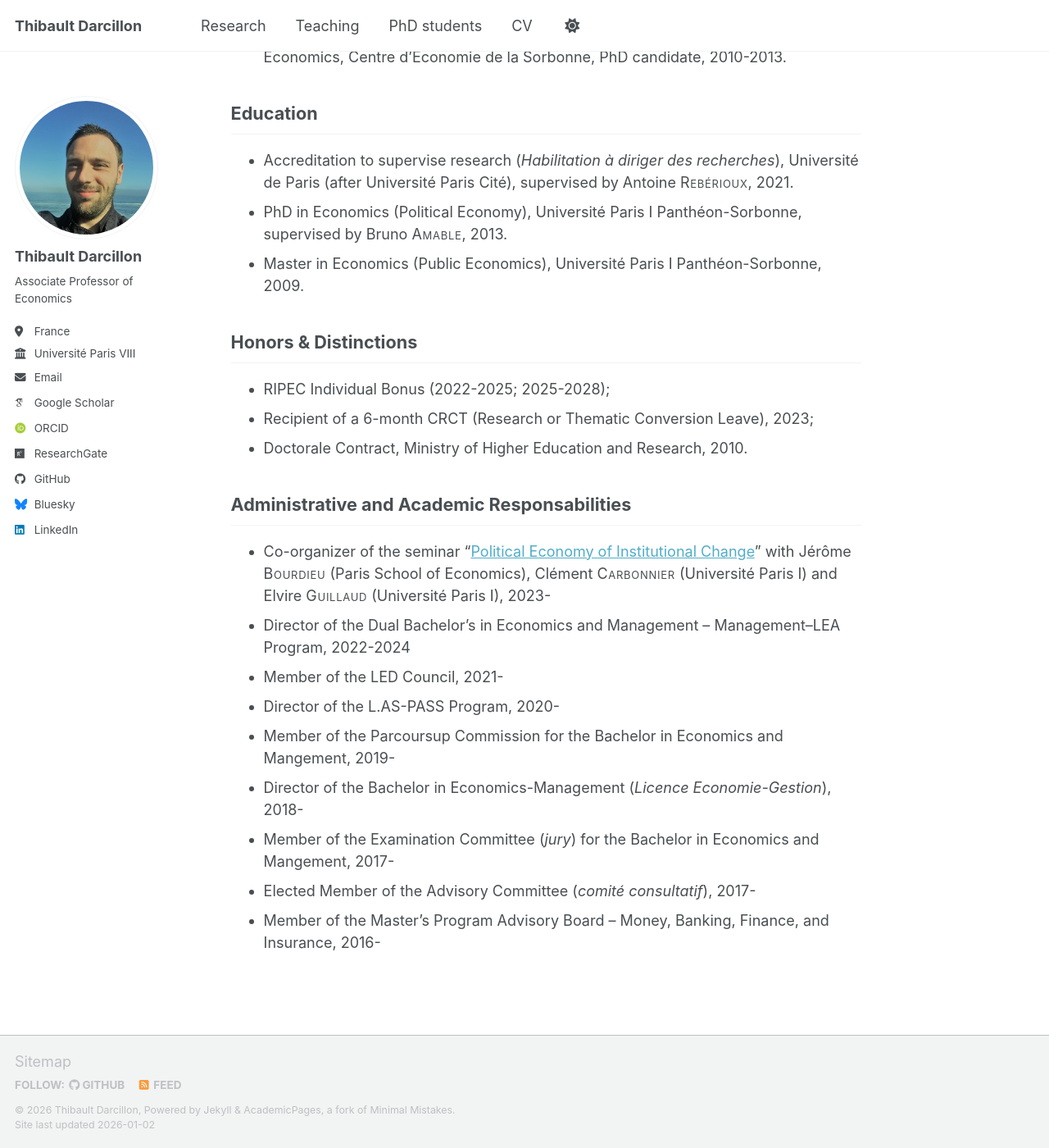
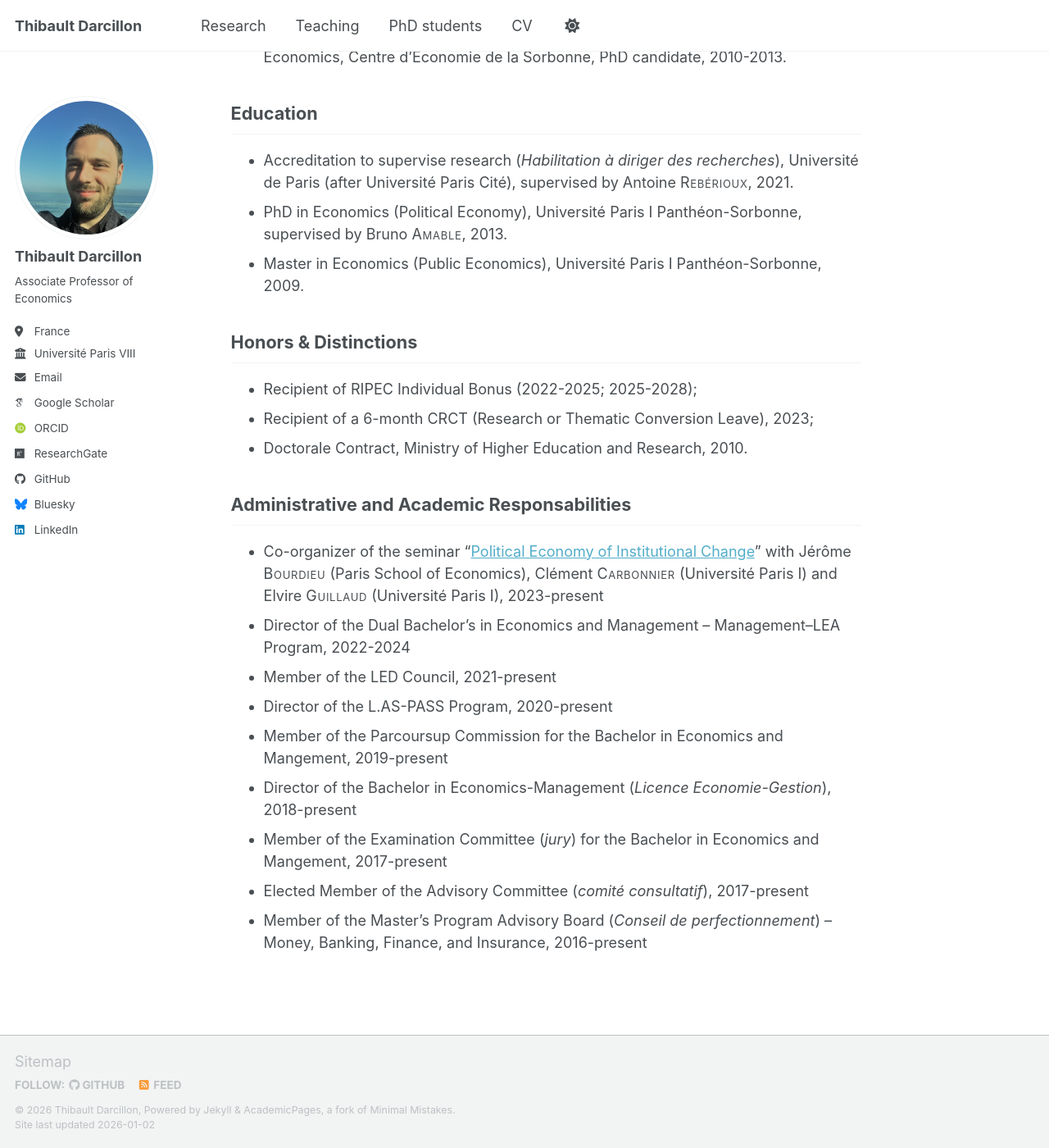
Before and after one commit to thibaultdarcillon/thibaultdarcillon.github.io, a Jekyll site: the page built from _pages/cv.md, in a window 1280 px wide and 1400 px high, scrolled down 584 px. Shown: the whole window at 82% size. Built offline with Jekyll 4.4.1, drawn with Linux system fonts in a browser that asks for light colours; some web fonts are replaced; a script bundle is joined from its source files by our own code; library files that are not in the unit come from our copies; some of the changed text lies outside the part shown.

Commit message:
Various changes

```diff
--- a/_pages/cv.md
+++ b/_pages/cv.md
@@ -26,18 +26,18 @@ Health, Social Protection Macroeconomist, 2015-2016.
 
 ## Honors & Distinctions
 
-- RIPEC Individual Bonus (2022-2025; 2025-2028);
+- Recipient of RIPEC Individual Bonus (2022-2025; 2025-2028);
 - Recipient of a 6-month CRCT (Research or Thematic Conversion Leave), 2023;
 - Doctorale Contract, Ministry of Higher Education and Research, 2010.
 
 ## Administrative and Academic Responsabilities
 
-- Co-organizer of the seminar "[Political Economy of Institutional Change](https://www.parisschoolofeconomics.eu/evenements/economie-politique-du-changement-institutionnel-epci/)" with Jérôme <span class="smallcaps">Bourdieu</span> (Paris School of Economics), Clément <span class="smallcaps">Carbonnier</span> (Université Paris I) and Elvire <span class="smallcaps">Guillaud</span> (Université Paris I), 2023-
+- Co-organizer of the seminar "[Political Economy of Institutional Change](https://www.parisschoolofeconomics.eu/evenements/economie-politique-du-changement-institutionnel-epci/)" with Jérôme <span class="smallcaps">Bourdieu</span> (Paris School of Economics), Clément <span class="smallcaps">Carbonnier</span> (Université Paris I) and Elvire <span class="smallcaps">Guillaud</span> (Université Paris I), 2023-present
 - Director of the Dual Bachelor’s in Economics and Management – Management–LEA Program, 2022-2024
-- Member of the LED Council, 2021-
-- Director of the L.AS-PASS Program, 2020-
-- Member of the Parcoursup Commission for the Bachelor in Economics and Mangement, 2019-
-- Director of the Bachelor in Economics-Management (*Licence Economie-Gestion*), 2018-
-- Member of the Examination Committee (*jury*) for the Bachelor in Economics and Mangement, 2017-
-- Elected Member of the Advisory Committee (*comité consultatif*), 2017-
-- Member of the Master’s Program Advisory Board – Money, Banking, Finance, and Insurance, 2016-
+- Member of the LED Council, 2021-present
+- Director of the L.AS-PASS Program, 2020-present
+- Member of the Parcoursup Commission for the Bachelor in Economics and Mangement, 2019-present
+- Director of the Bachelor in Economics-Management (*Licence Economie-Gestion*), 2018-present
+- Member of the Examination Committee (*jury*) for the Bachelor in Economics and Mangement, 2017-present
+- Elected Member of the Advisory Committee (*comité consultatif*), 2017-present
+- Member of the Master’s Program Advisory Board (*Conseil de perfectionnement*) – Money, Banking, Finance, and Insurance, 2016-present
```
Also changed, not shown: other parts of _pages/cv.md (+2 -2 lines), _pages/about.md (+2 -2 lines), _pages/teaching.md (+4 -4 lines).
